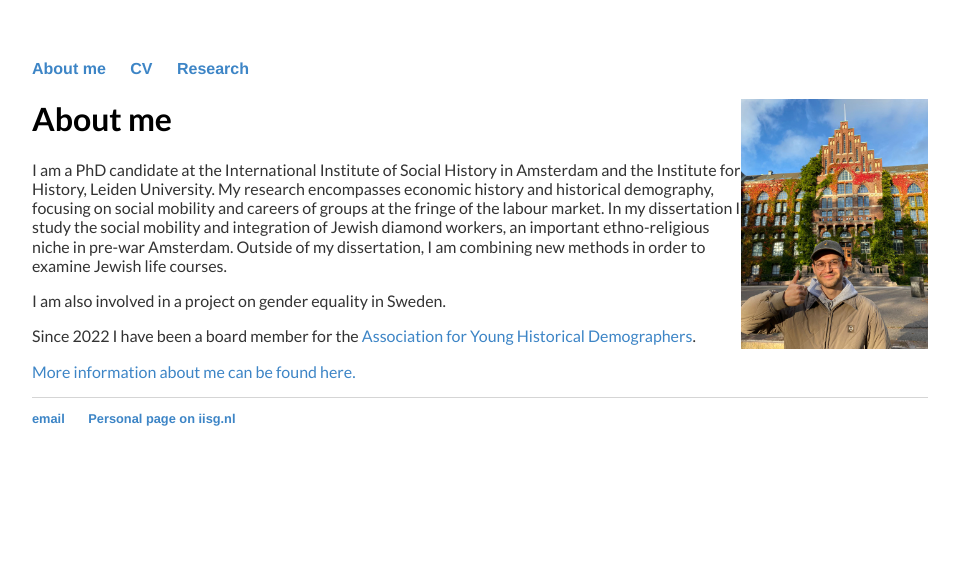
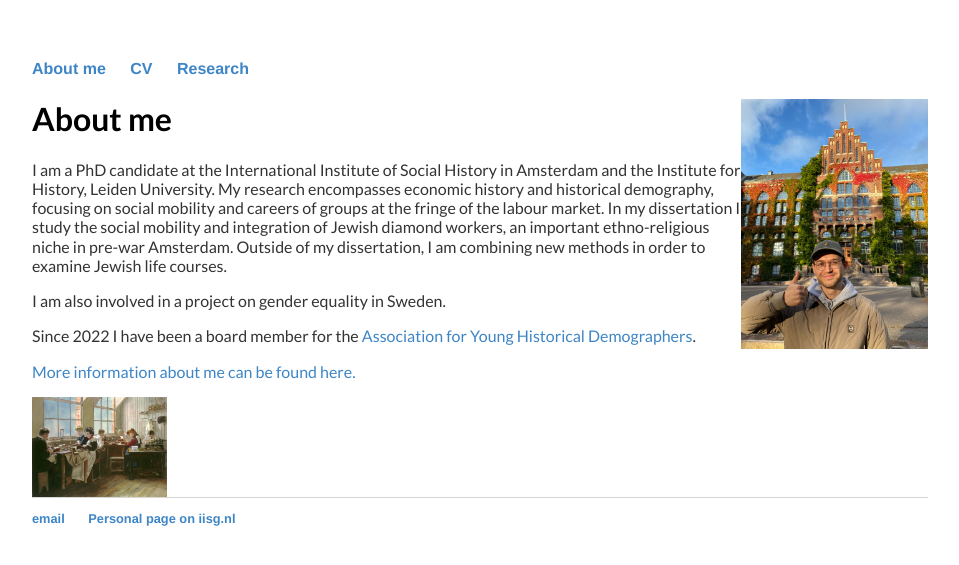
Before and after one commit to kok-joris/kok-joris.github.io, a Jekyll site: the page built from index.html, in a window 1280 px wide. Shown: the top 565 px of the page, without its empty margins (160-1119 px from the left). Built offline with Jekyll 4.4.1, drawn with Linux system fonts in a browser that asks for light colours; Markdown is read by kramdown in place of the engine named in the settings.

Commit message:
Update index.html

```diff
--- a/index.html
+++ b/index.html
@@ -11,4 +11,6 @@ title: Joris Kok
 
 	<p>Since 2022 I have been a board member for the <a href="http://www.younghistoricaldemographers.com/" target="_blank">Association for Young Historical Demographers</a>.</p>
 	<p><a href="/about">More information about me can be found here.</a></p>
+
+	<img src="https://kok-joris.github.io/images/diamantkloversatelier1902.jpg" class="inline" align="center" height=100>
 </div><!-- /.blurb -->
```
